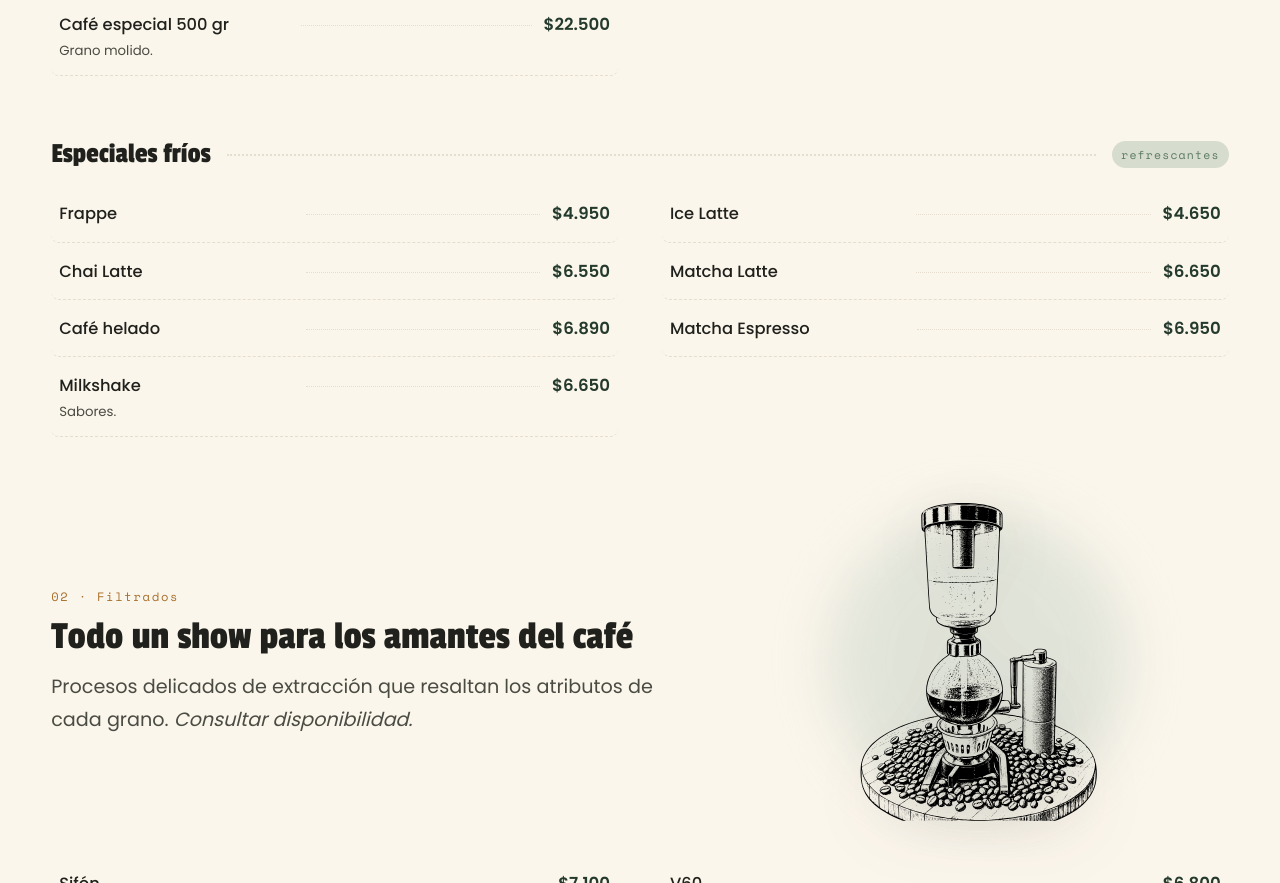
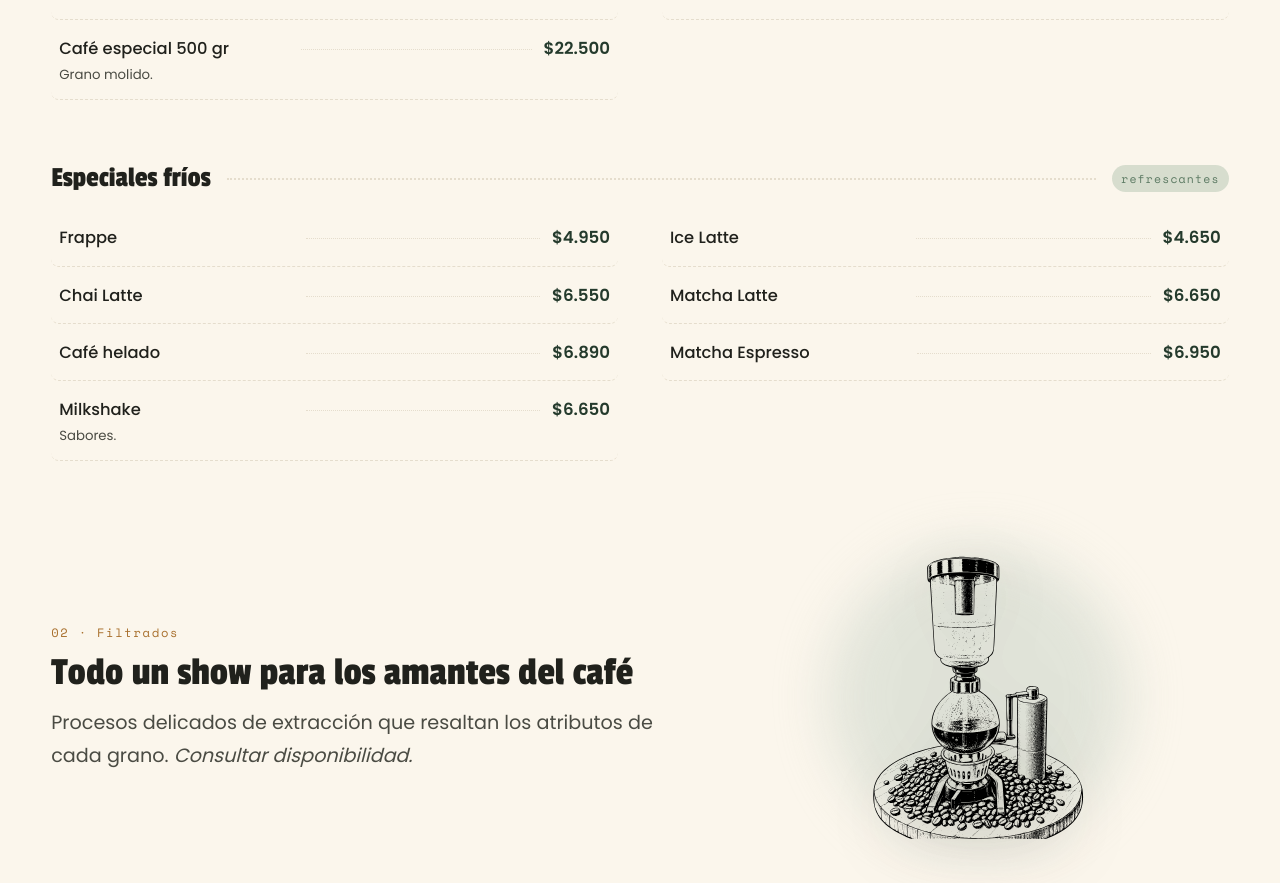
Before and after one commit to Benyaaki/El_Eje_Cafetero, a plain HTML site: page carta.html in a window 1280 px wide. Shown: the part 1917-2800 px from the top of the page. Drawn offline with nearby package versions, Linux system fonts and the light colour scheme.

Commit message:
Fix: ilustraciones de la carta con aire interno (evita el corte al borde)
El dibujo de filtrados.svg llega hasta el borde inferior de su viewBox
(0 margen abajo), por lo que la base se veía cortada. Se agrega padding
interno a las ilustraciones (con object-fit:contain deja margen sin
recortar) y se sube un poco el tamaño de la caja para compensar.

Co-Authored-By: Claude Opus 4.8 <noreply@anthropic.com>

```diff
--- a/css/style.css
+++ b/css/style.css
@@ -1039,10 +1039,11 @@ body.kn-open .kn-bar{background:transparent;box-shadow:none;border-color:transpa
   top:50%;left:50%;transform:translate(-50%,-50%);
   width:clamp(230px,25vw,300px);aspect-ratio:1;border-radius:50%;
   background:var(--leaf-soft);opacity:.55;filter:blur(26px)}
-/* todas las ilustraciones ocupan la MISMA caja cuadrada (contain, sin recortar) */
-.menu-cat-band .mcb-img img{position:relative;z-index:1;
-  width:clamp(240px,26vw,320px);height:clamp(240px,26vw,320px);
-  min-height:0;object-fit:contain;
+/* todas las ilustraciones ocupan la MISMA caja cuadrada (contain, sin recortar);
+   el padding deja aire alrededor para que ninguna quede pegada a un borde */
+.menu-cat-band .mcb-img img{position:relative;z-index:1;box-sizing:border-box;
+  width:clamp(252px,28vw,344px);height:clamp(252px,28vw,344px);
+  min-height:0;object-fit:contain;padding:clamp(16px,2.4vw,30px);
   filter:drop-shadow(0 20px 30px rgba(47,33,24,.16))}
 
 .print-band .polaroid{
```
